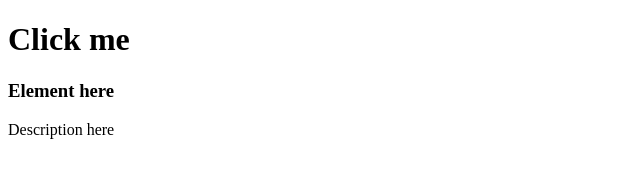
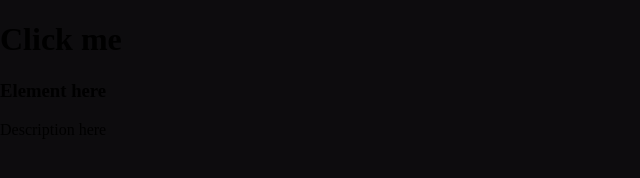
Before and after one commit to EddieKodeHode/element-generator, a plain HTML site: page index.html in a window 1280 px wide. Shown: the whole page, without its empty margins (0-640 px from the left). Drawn offline with Linux system fonts and the light colour scheme.

Commit message:
styled body

```diff
--- a/style.css
+++ b/style.css
@@ -5,3 +5,9 @@
     --common-color: #2986cc;
     --rare-color: #c90076;
 }
+
+body {
+    background-color: var(--secondary-color);
+    margin: 0;
+    padding: 0;
+}
```
Also changed, not shown: index.html (+0 -2 lines).
